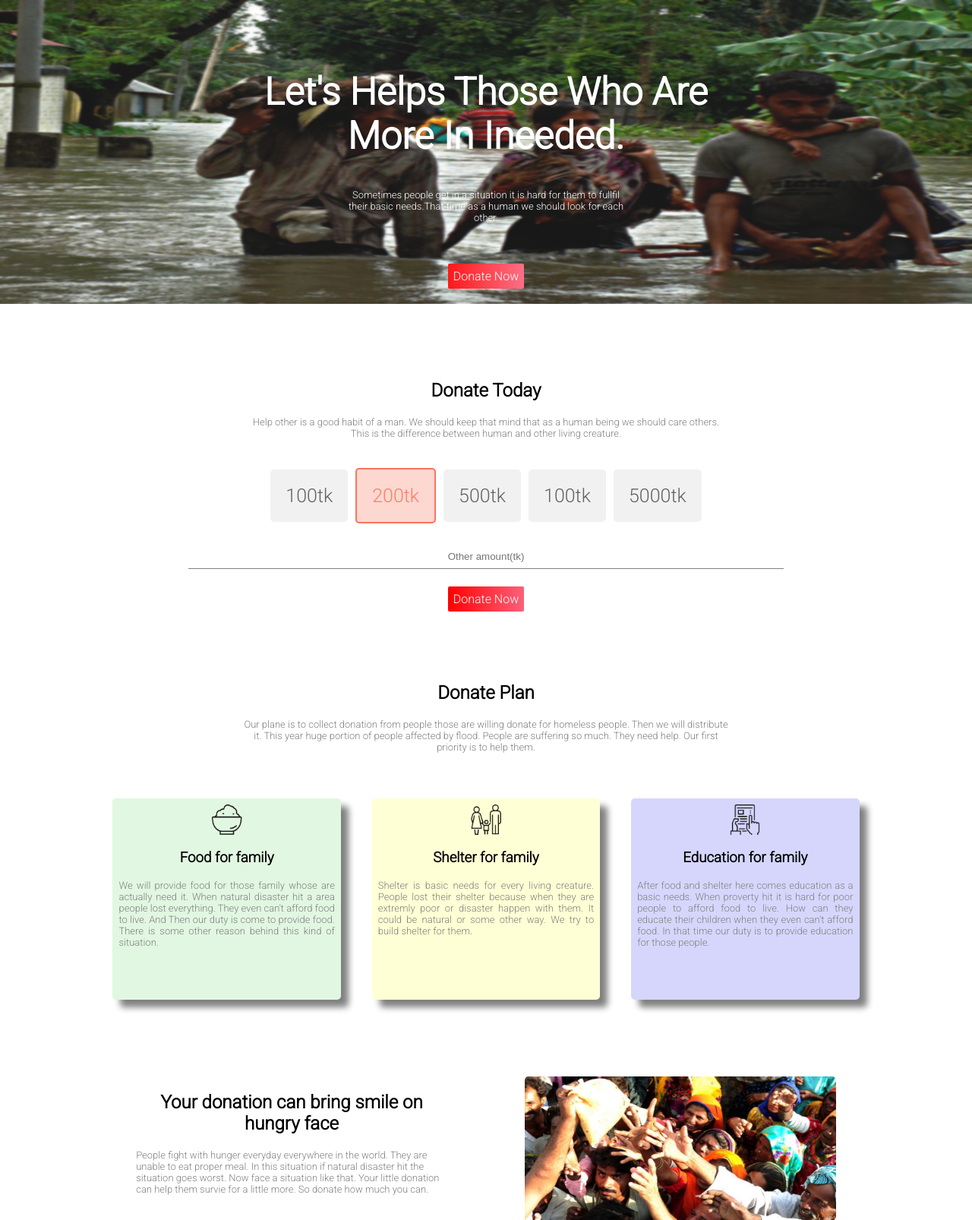
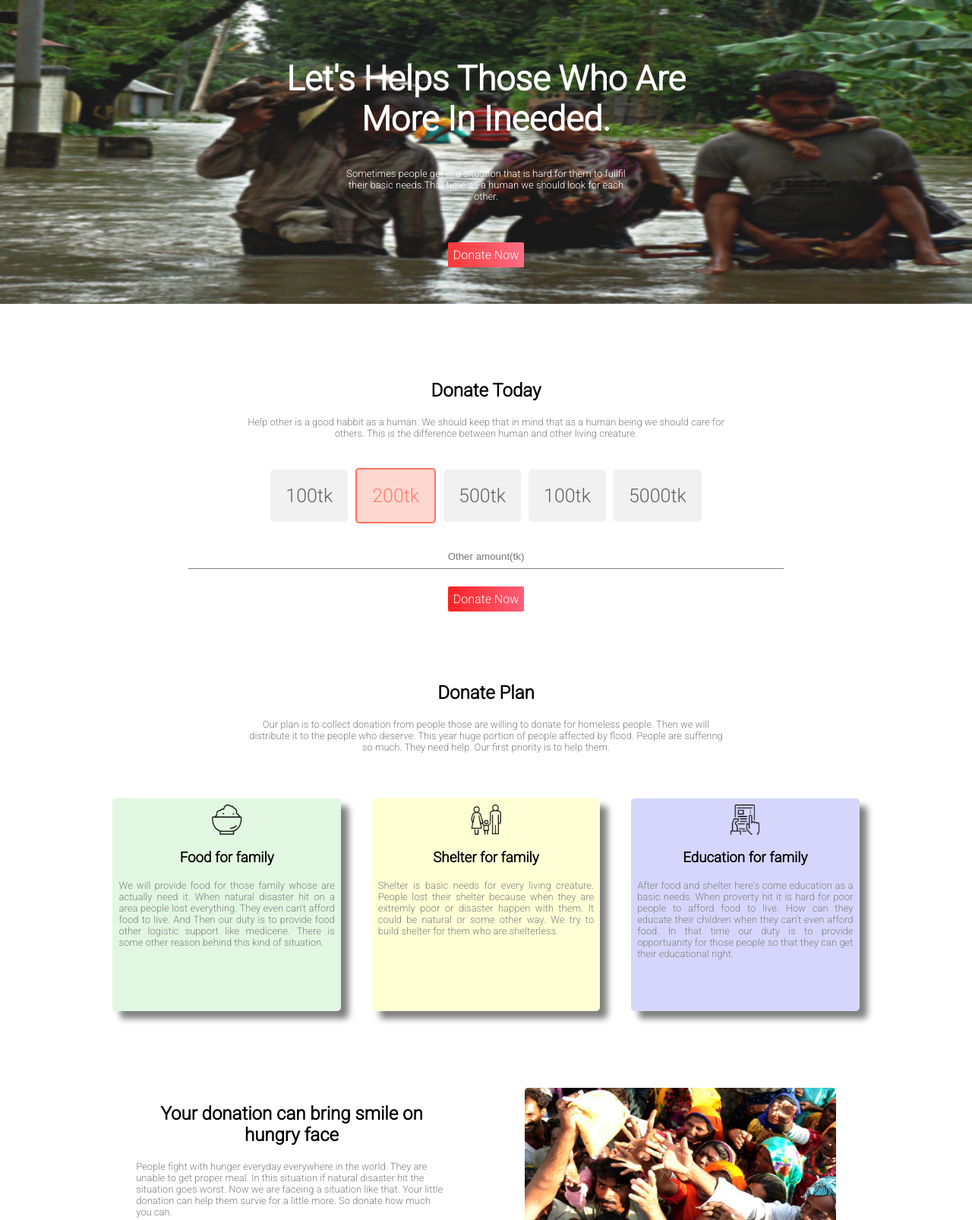
Before and after one commit to ahmed-shaon/our-donation, a plain HTML site: page index.html in a window 1280 px wide. Shown: the top 1606 px of the page at 76% size. Drawn offline with Linux system fonts and the light colour scheme; a web font is replaced by a local one.

Commit message:
final-commit-3

```diff
--- a/index.html
+++ b/index.html
@@ -14,13 +14,13 @@
     <section class="header-section">
         <div class="container">
             <h1>Let's Helps Those Who Are<br> More In Ineeded.</h1>
-            <p class="do-text-center">Sometimes people get in a situation it is hard for them to fullfil their basic needs.That time as a human we should look for each other.</p>
+            <p class="do-text-center">Sometimes people get in a situation that is hard for them to fullfil their basic needs.That time as a human we should look for each other.</p>
             <a class="link-button" href="">Donate Now</a>
         </div>
     </section>
     <section >
             <h2>Donate Today</h2>
-            <p class="do-grey do-text-center">Help other is a good habit of a man. We should keep that mind that as a human being we should care others. This is the difference between human and other living creature.</p>
+            <p class="do-grey do-text-center">Help other is a good habbit as a human. We should keep that in mind that as a human being we should care for others. This is the difference between human and other living creature.</p>
         <div class="flexible-container">
             <div class="set-width">
                 <a class="amount-button" href="">100tk</a>
@@ -47,23 +47,23 @@
     </section>
     <section >
         <h2>Donate Plan</h2>
-        <p class="do-grey do-text-center">Our plane is to collect donation from people those are willing donate for homeless people. Then we will distribute it. This year huge portion of people affected by flood. People are suffering so much. They need help. Our first priority is to help them.</p>
+        <p class="do-grey do-text-center">Our plan is to collect donation from people those are willing to donate for homeless people. Then we will distribute it to the people who deserve. This year huge portion of people affected by flood. People are suffering so much. They need help. Our first priority is to help them.</p>
         <div class="flexible-container">
             <div id="h-type1" class="help-type">
                 <img src="icon/food.png" alt="">
                 <h3>Food for family</h3>
-                <p class="do-grey">We will provide food for those family whose are actually need it. When natural disaster hit a area people lost everything. They even can't afford food to live. And Then our duty is come to provide food. There is some other reason behind this kind of situation.</p>
+                <p class="do-grey">We will provide food for those family whose are actually need it. When natural disaster hit on a area people lost everything. They even can't afford food to live. And Then our duty is to provide food other logistic support like medicene. There is some other reason behind this kind of situation.</p>
             </div>
             <div id="h-type2" class="help-type">
                 <img src="icon/shelter.png">
                 <h3>Shelter for family</h3>
-                <p class="do-grey">Shelter is basic needs for every living creature. People lost their shelter because when they are extremly poor or disaster happen with them. It could be natural or some other way. We try to build shelter for them.  </p>
+                <p class="do-grey">Shelter is basic needs for every living creature. People lost their shelter because when they are extremly poor or disaster happen with them. It could be natural or some other way. We try to build shelter for them who are shelterless.  </p>
 
             </div>
             <div id="h-type3" class="help-type">
                 <img src="icon/Frame-1.png" alt="">
                 <h3>Education for family</h3>
-                <p class="do-grey">After food and shelter here comes education as a basic needs. When proverty hit it is hard for poor people to afford food to live. How can they educate their children when they even can't afford food. In that time our duty is to provide education for those people. </p>
+                <p class="do-grey">After food and shelter here's come education as a basic needs. When proverty hit it is hard for poor people to afford food to live. How can they educate their children when they can't even afford food. In that time our duty is to provide opportuanity for those people so that they can get their educational right. </p>
 
             </div>
         </div>
@@ -74,7 +74,7 @@
         <div class="flexible-container">
             <div class="do-width-half">
                 <h2>Your donation can bring smile on hungry face</h2>
-                <p class="do-grey">People fight with hunger everyday everywhere in the world. They are unable to eat proper meal. In this situation if natural disaster hit the situation goes worst. Now face a situation like that. Your little donation can help them survie for a little more. So donate how much you can.</p>
+                <p class="do-grey">People fight with hunger everyday everywhere in the world. They are unable to get proper meal. In this situation if natural disaster hit the situation goes worst. Now we are faceing a situation like that. Your little donation can help them survie for a little more. So donate how much you can.</p>
                 <a class="link-button" href="">How to Contribute?</a>
             </div>
             <div class="do-width-half">
@@ -87,7 +87,7 @@
             </div>
             <div class="do-width-half">
                 <h2>Game of Survival!</h2>
-                <p class="do-grey">To survive in this world is a tough game. To play this game we need inspiration, brave, hope and many more things. It is really hard to play this alone and without help.This is the game of our own. The real achievement of this game bring smile on other face. It is not hard but few people can do this. I think you are one of those. Please help other to survive. As a human it is our duty to help each other.</p>
+                <p class="do-grey">To survive in this world is a tough game. To play this game we need inspiration, brave, hope and many more things. It is really hard to play this game alone and without help.This is the game of our own. The real achievement of this game is bring smile on other face. It is not hard but few people can do this. I think you are one of those who can achieve that goal. Please help other to survive. As a human it is our duty to help each other.</p>
                 <a class="link-button" href="">How to contribute?</a>
             </div>
         </div>
--- a/style.css
+++ b/style.css
@@ -18,13 +18,13 @@ body{
 }
 .container{
     margin:0 auto;
-    margin-top:50px;
+    margin-top:40px;
     text-align: center;
     color:white;
 
 }
 h1{
-    font-size:50px;
+    font-size:45px;
     font-weight: 700px;
 }
 h2{
@@ -47,8 +47,8 @@ p{
 
 .link-button{
     text-decoration: none;
-    background-image: linear-gradient(to right,red,rgb(252, 96, 122));
-    margin-top:100px;
+    background-image: linear-gradient(to right,rgb(252, 33, 33),rgb(252, 96, 122));
+    margin-top:50px;
     padding:7px 7px;
     color:white;
     border-radius: 2px;
@@ -95,6 +95,7 @@ p{
     outline: 0;
     border-width: 0 0 1px;
     border-color: grey;
+    color:rgb(221, 221, 221);
 
 }
 .donation-box{
@@ -163,7 +164,7 @@ p{
 }
 .subscribe-button{
     width:30%;
-    background-color:rgb(206, 98, 98);
+    background-color:rgb(218, 89, 89);
     color:whitesmoke;
     padding:10px 15px;
     border:none;
```
